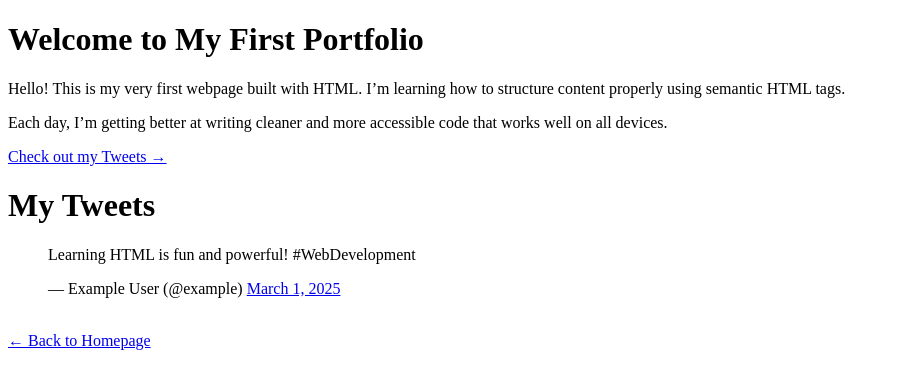
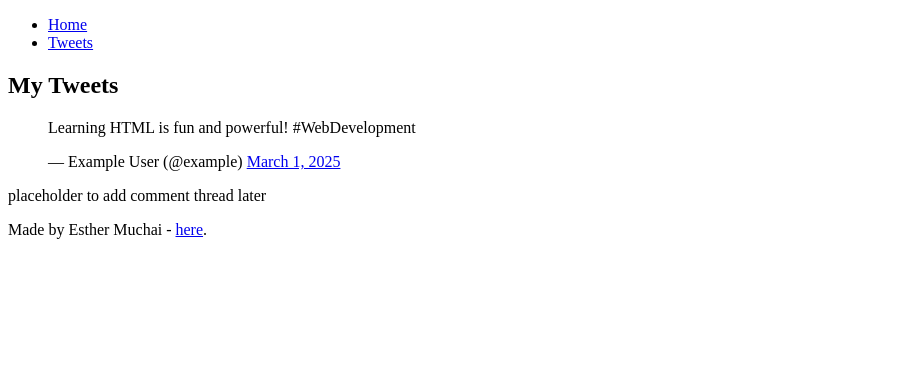
Before and after one commit to EstherMuchai-hub/My_First_Portfolio, a plain HTML site: page html_basic/tweets.html in a window 1280 px wide. Shown: the whole page, without its empty margins (0-900 px from the left). Drawn offline with Linux system fonts and the light colour scheme.

Commit message:
Update tweets.html for new content structure

```diff
--- a/html_basic/tweets.html
+++ b/html_basic/tweets.html
@@ -3,28 +3,34 @@
 <head>
   <meta charset="UTF-8">
   <meta name="viewport" content="width=device-width, initial-scale=1.0">
-  <title>My First Portfolio</title>
+  <title>My Tweets</title>
 </head>
 <body>
-  <h1>Welcome to My First Portfolio</h1>
-  <p>Hello! This is my very first webpage built with HTML. I’m learning how to structure content properly using semantic HTML tags.</p>
-  <p>Each day, I’m getting better at writing cleaner and more accessible code that works well on all devices.</p>
-  <a href="tweets.html">Check out my Tweets →</a>
-  <h1>My Tweets</h1>
+  <header>
+    <ul>
+      <li><a href="index.html">Home</a></li>
+      <li><a href="tweets.html">Tweets</a></li>
+    </ul>
+  </header>
 
-  <!-- Embedded Tweet -->
-  <blockquote class="twitter-tweet">
-    <p lang="en" dir="ltr">
-      Learning HTML is fun and powerful! #WebDevelopment
-    </p>
-    &mdash; Example User (@example)
-    <a href="https://twitter.com/example/status/1234567890123456789">March 1, 2025</a>
-  </blockquote>
-  <script async src="https://platform.twitter.com/widgets.js" charset="utf-8"></script>
+  <main>
+    <article>
+      <h1>My Tweets</h1>
+      <blockquote class="twitter-tweet">
+        <p lang="en" dir="ltr">Learning HTML is fun and powerful! #WebDevelopment</p>
+        &mdash; Example User (@example)
+        <a href="https://twitter.com/example/status/1234567890123456789">March 1, 2025</a>
+      </blockquote>
+      <script async src="https://platform.twitter.com/widgets.js" charset="utf-8"></script>
+    </article>
 
-  <br>
+    <aside>
+      <p>placeholder to add comment thread later</p>
+    </aside>
+  </main>
 
-  <!-- Link back to homepage -->
-  <a href="index.html">← Back to Homepage</a>
+  <footer>
+    <p>Made by Esther Muchai - <a href="https://www.alxafrica.com/" target="_blank">here</a>.</p>
+  </footer>
 </body>
 </html>
```
